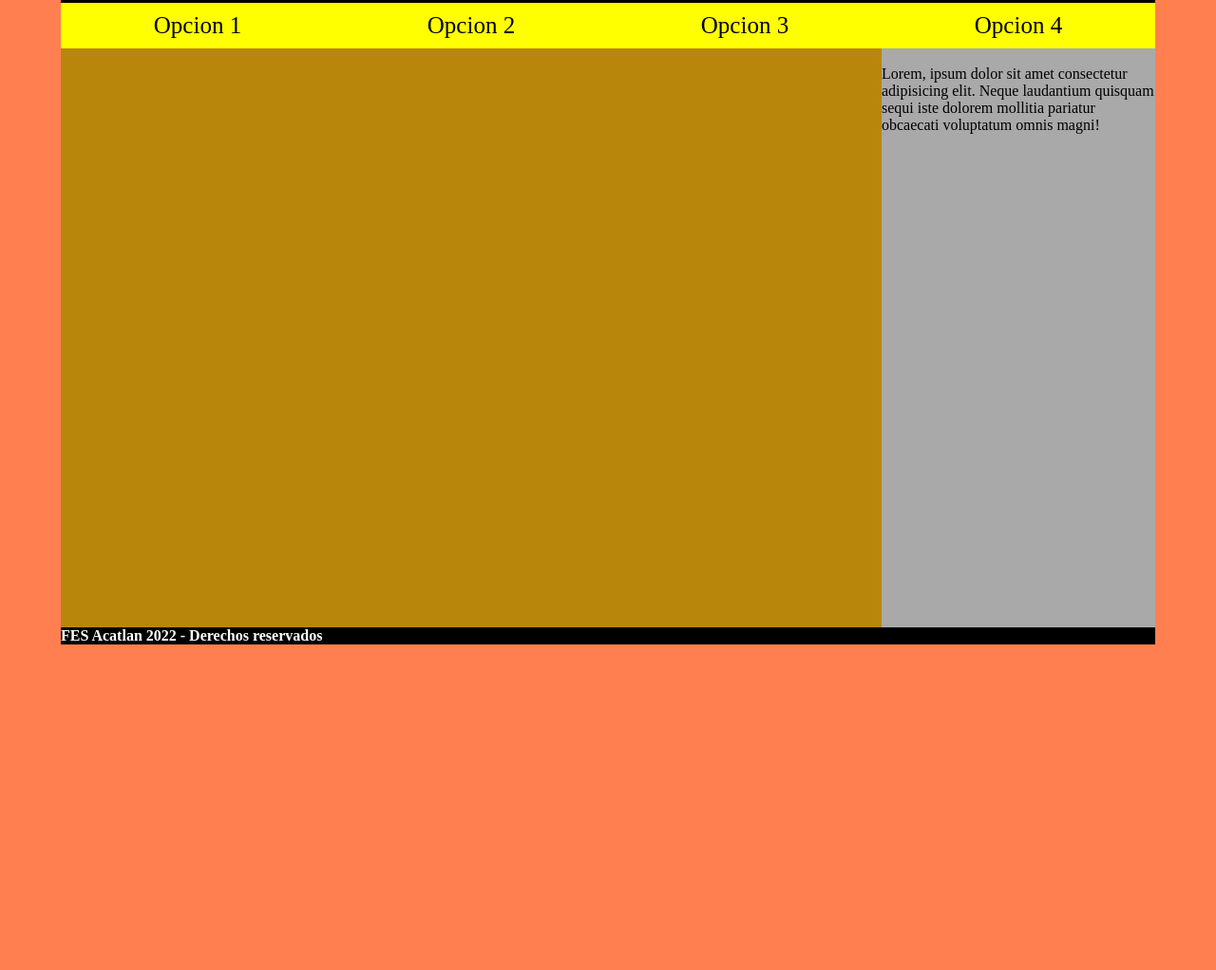
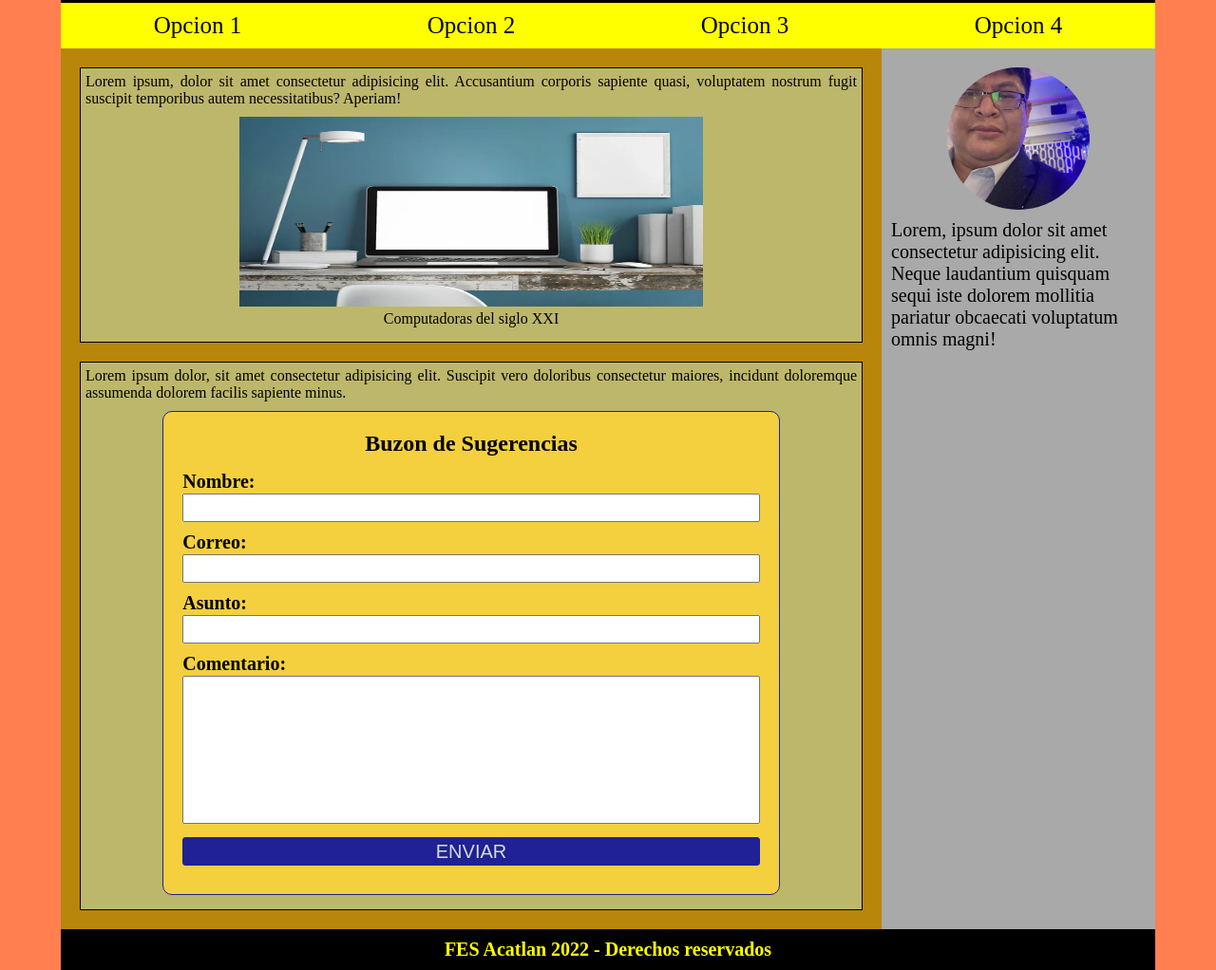
Before and after one commit to jona1704/ProyectoWeb, a plain HTML site: page index.html in a window 1280 px wide. Shown: the part 121-1143 px from the top of the page at 95% size. Before the commit the page ends 800 px from the top, so only its background shows below. Drawn offline with Linux system fonts and the light colour scheme.

Commit message:
Version 2.0

```diff
--- a/css/style.css
+++ b/css/style.css
@@ -6,7 +6,7 @@
 /* Generales*/
 
 body{
-    width: min(90%, 1200px);
+    width: min(90%, 1500px);
     background-color: coral;
     display: flex;
     flex-direction: column;
@@ -34,11 +34,13 @@ header .header_logo img{
 
 header .header_nombre{
     width: 75%;
+    display: flex;
+    justify-content: center;
+    align-items: center;
 }
 
 header .header_nombre h1{
     color: white;
-    text-align: center;
 }
 
 /* Navegacion */
@@ -83,32 +85,138 @@ nav ul li:hover{
     flex-grow: 1;
 }
 
+/* Seccion Principal - Main */
 .seccion_principal main{
     width: 75%;
     background-color:darkgoldenrod;
 }
 
+/* Articulo */
+article{
+    padding: 10px;
+    display: inline-flex;
+    flex-direction: column;
+    flex-grow: 1;
+}
+
+/* Secciones */
+.seccion1, .seccion2{
+    border: 1px solid black;
+    padding: 5px;
+    margin: 10px;
+    background-color: darkkhaki;
+    text-align: justify;
+}
+
+/* Seccion 1 */
+.seccion1 figure{
+    margin: 10px auto;
+    text-align: center;
+}
+
+.seccion1 figure img{
+    width: 60%;
+    height: 200px;
+}
+
+/* Seccion 2 */
+.sugerencias-form{
+    background-color: #F4D03F;
+    width: 80%;
+    padding: 20px;
+    margin: 10px auto;
+    border: 1px solid #1F2194;
+    border-radius: 10px;
+}
+
+.sugerencias-form h2{
+    text-align: center;
+    margin-bottom: 15px;
+}
+
+.sugerencias-form label{
+    display: block;
+    margin-bottom: 1px;
+    font-weight: 700; /* 700 = bold */
+    font-size: 20px;
+}
+
+.sugerencias-form input{
+    width: 100%;
+    margin-bottom: 10px;
+    height: 30px;
+}
+
+.sugerencias-form textarea{
+    resize: none;
+    width: 100%;
+    margin-bottom: 10px;
+}
+
+.sugerencias-form input[type=submit]{
+    width: 100%;
+    background-color: #1F2194;
+    color: #D5DBDB;
+    border: 1px solid #1F2194;
+    padding: 3px;
+    border-radius: 3px;
+    font-size: 20px;
+}
+
+.sugerencias-form input[type=submit]:hover{
+    background-color: #D35400;
+    color: black;
+    border: 1px solid #D35400;
+}
+
+/* Seccion Principal - Aside */
 .seccion_principal aside{
     width: 25%;
     background-color: darkgray;
+    display: flex;
+    flex-direction: column;
+    align-items: center;
+}
+
+.seccion_principal aside img{
+    width: 150px;
+    height: 150px;
+    border-radius: 50%;
+    margin-top: 20px;
+}
+
+.seccion_principal aside p{
+    padding: 10px;
+    text-align: left;
+    font-size: 20px;
 }
 
 /* Footer */
-
 footer{
     width: 100%;
+    padding: 10px;
     background-color: black;
+    text-align: center;
 }
 
 footer p{
-    color: white;
+    color:yellow;
     font-weight: bold;
+    font-size: 20px;
 }
 
 /* Seccion Responsiva */
+@media screen and (max-width: 768px) {
+    .seccion1 figure img{
+        width: 95%;
+        height: 200px;
+    }
 
-@media screen and (max-width: 768px) {
     nav ul{
         flex-direction: column;
     }
+
+    .sugerencias-form{
+        width: 95%;
+    }
 }
--- a/index.html
+++ b/index.html
@@ -27,12 +27,36 @@
     <div class="seccion_principal">
         <main>
             <article>
-                <section></section>
-                <section></section>
+                <section class="seccion1">
+                    Lorem ipsum, dolor sit amet consectetur adipisicing elit.
+                    Accusantium corporis sapiente quasi, voluptatem nostrum fugit
+                    suscipit temporibus autem necessitatibus? Aperiam!
+                    <figure>
+                        <img src="img/computadora.jpg" alt="Computadora Moderna">
+                        <figcaption>Computadoras del siglo XXI</figcaption>
+                    </figure>
+                </section>
+                <section class="seccion2">
+                    Lorem ipsum dolor, sit amet consectetur adipisicing elit.
+                    Suscipit vero doloribus consectetur maiores, incidunt doloremque
+                    assumenda dolorem facilis sapiente minus.
+                    <form action="#" method="#" class="sugerencias-form">
+                        <h2>Buzon de Sugerencias</h2>
+                        <label for="nombre">Nombre:</label>
+                        <input type="text" name="nombre" id="nombre">
+                        <label for="email">Correo:</label>
+                        <input type="email" name="email" id="email">
+                        <label for="asunto">Asunto:</label>
+                        <input type="text" name="asunto" id="asunto">
+                        <label for="comentario">Comentario:</label>
+                        <textarea name="comentario" id="comentario" cols="30" rows="10"></textarea>
+                        <input type="submit" value="ENVIAR">
+                    </form>
+                </section>
             </article>
         </main>
         <aside>
-            <img src="" alt="">
+            <img src="img/foto.jpg" alt="Avatar">
             <p>Lorem, ipsum dolor sit amet consectetur adipisicing elit. Neque laudantium quisquam sequi iste dolorem mollitia pariatur obcaecati voluptatum omnis magni!</p>
         </aside>
     </div>
```
Also changed, not shown: pagina1.html (added, +34 -0 lines), img/foto.jpg (added).
